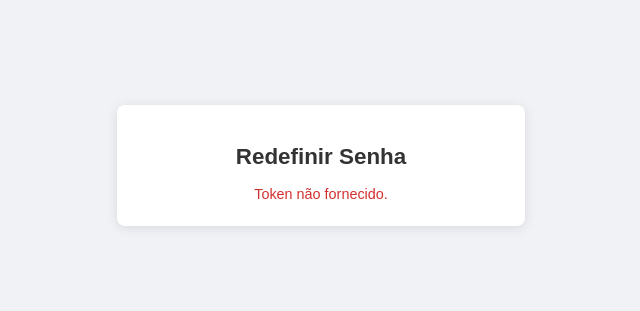
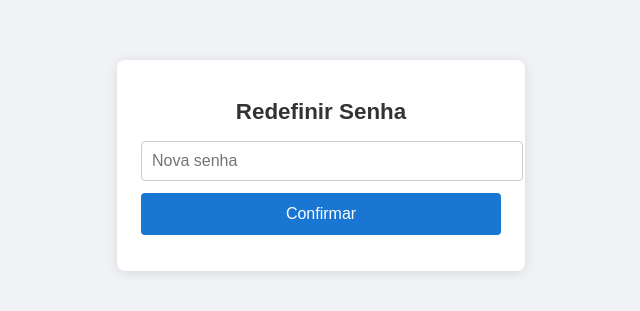
Before and after one commit to Hermeno/RedefinirSenha, a plain HTML site: page index.html in a window 1280 px wide. Shown: the part 235-546 px from the top of the page, without its empty margins (319-959 px from the left). Drawn offline with Linux system fonts and the light colour scheme.

Commit message:
Update index.html
atualizacoes

```diff
--- a/index.html
+++ b/index.html
@@ -73,40 +73,46 @@
     <div id="message" class="msg"></div>
   </div>
 
-  <script>
-    // Extrai token da URL: exemplo: ?token=ABC
-    const params = new URLSearchParams(window.location.search);
-    const token = params.get('token');
+
+<script>
+  document.addEventListener('DOMContentLoaded', () => {
+    const formEl = document.getElementById('resetForm');
+    const messageEl = document.getElementById('message');
+
+    // Token = parte da URL após a primeira barra
+    let token = window.location.pathname.replace(/^\/+|\/+$/g, '');
+
+    // Se não tiver token, oculta o form e exibe mensagem
     if (!token) {
-      document.getElementById('resetForm').style.display = 'none';
-      document.getElementById('message').innerText = 'Token não fornecido.';
-      document.getElementById('message').classList.add('error');
-    } else {
-      document.getElementById('token').value = token;
+      formEl.style.display = 'none';
+      messageEl.innerText = 'Token inválido ou ausente.';
+      messageEl.classList.add('error');
+      return;
     }
 
-    document.getElementById('resetForm').addEventListener('submit', async e => {
+    formEl.addEventListener('submit', async (e) => {
       e.preventDefault();
-      const btn = e.target.querySelector('button');
+      const btn = formEl.querySelector('button');
       btn.disabled = true;
-      const messageEl = document.getElementById('message');
       messageEl.innerText = '';
       messageEl.className = 'msg';
+
       try {
         const res = await fetch('/redefinir-senha', {
           method: 'POST',
-          headers: {'Content-Type': 'application/json'},
+          headers: { 'Content-Type': 'application/json' },
           body: JSON.stringify({
             token,
             newPassword: document.getElementById('newPassword').value
           })
         });
+
         const json = await res.json();
         if (res.ok) {
-          messageEl.innerText = json.message || 'Senha redefinida com sucesso.';
+          messageEl.innerText = json.message || 'Senha redefinida com sucesso!';
           messageEl.classList.add('success');
         } else {
-          throw new Error(json.error || 'Erro ao redefinir.');
+          throw new Error(json.error || 'Falha ao redefinir senha.');
         }
       } catch (err) {
         messageEl.innerText = err.message;
@@ -115,6 +121,7 @@
         btn.disabled = false;
       }
     });
-  </script>
+  });
+</script>
 </body>
 </html>
```
